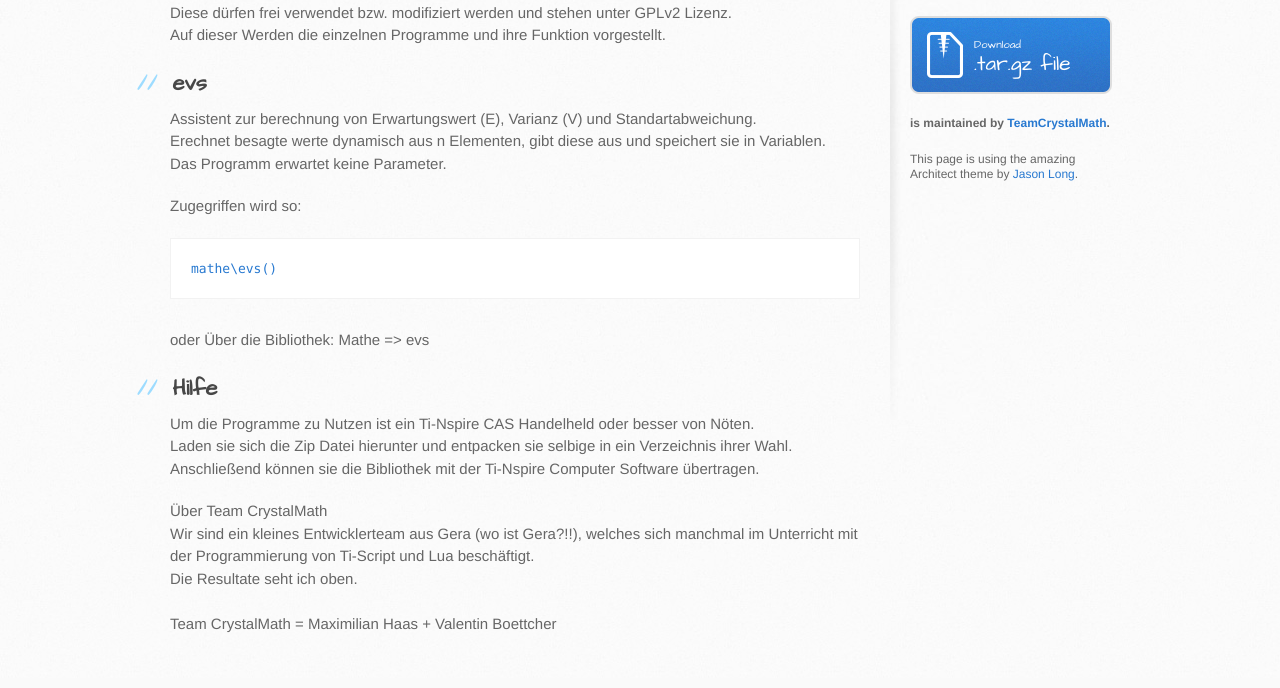
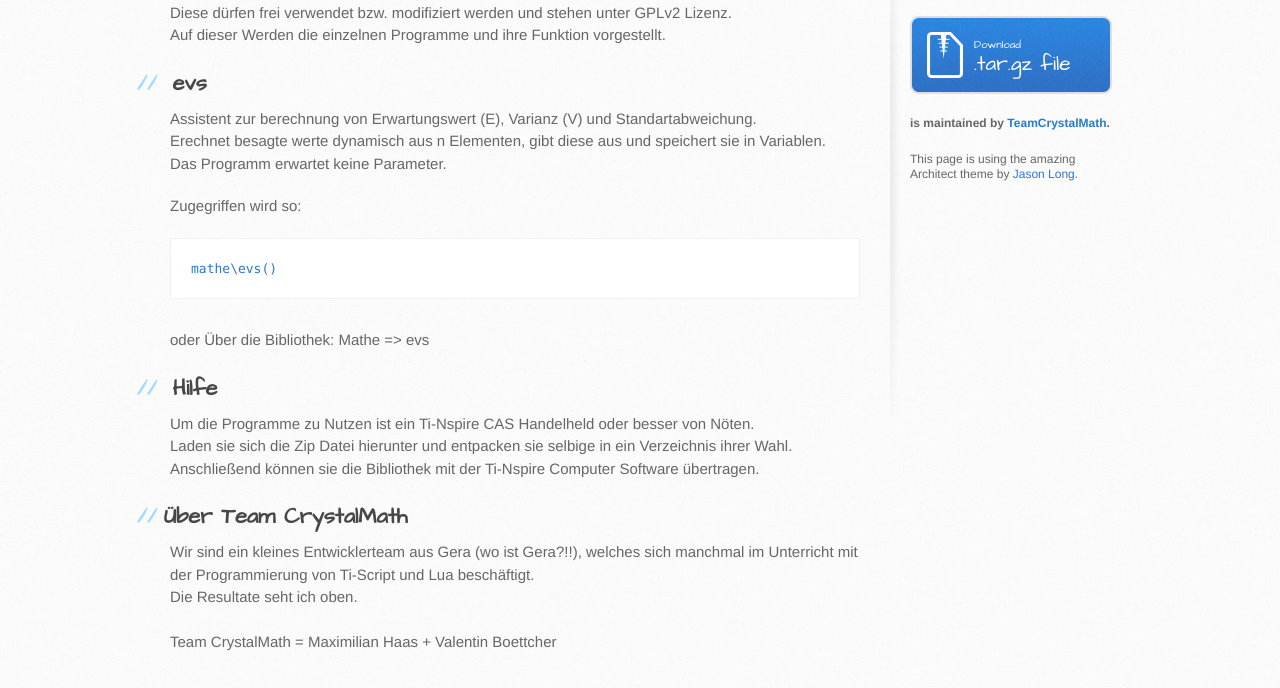
Before and after one commit to TeamCrystalMath/CMathe, a plain HTML site: page index.html in a window 1280 px wide. Shown: the part 316-1004 px from the top of the page. Drawn offline with Linux system fonts and the light colour scheme.

Commit message:
Update index.html

```diff
--- a/index.html
+++ b/index.html
@@ -57,14 +57,13 @@ Das Programm erwartet keine Parameter.  </p>
 Laden sie sich die Zip Datei hierunter und entpacken sie selbige in ein Verzeichnis ihrer Wahl.<br>
 Anschließend können sie die Bibliothek mit der Ti-Nspire Computer Software übertragen.  </p>
 
-<a name="about" class="anchor" href="#about"><span class="octicon octicon-link"></span></a>Über Team CrystalMath</h2>
+<h2><a name="about" class="anchor" href="#about"><span class="octicon octicon-link"></span></a>Über Team CrystalMath</h2></h2>
 
 <p>Wir sind ein kleines Entwicklerteam aus Gera (wo ist Gera?!!), welches sich manchmal im Unterricht mit der Programmierung von
   Ti-Script und Lua beschäftigt.<br>
   Die Resultate seht ich oben.<br>
   <br>
   Team CrystalMath = Maximilian Haas + Valentin Boettcher<br>
-
 </p>
 
         </section>
```
